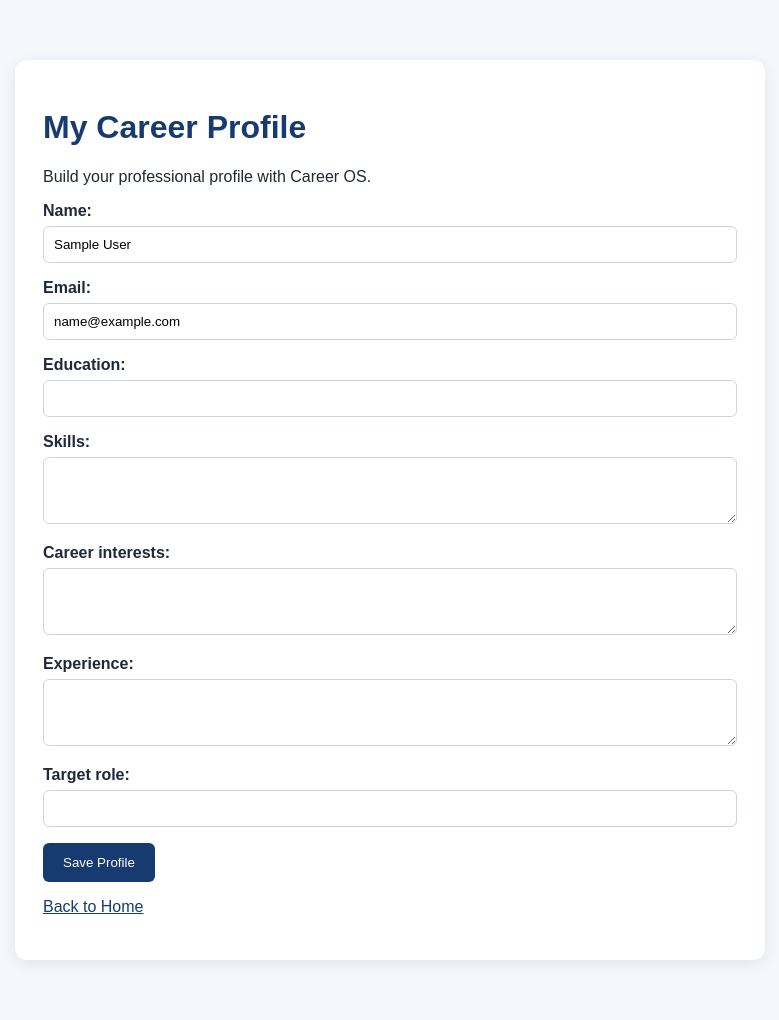
After one commit to mohammedaejas/career-os, a Django app: page /profile/ in a window 1280 px wide. The commit adds this page. Shown: the whole page, without its empty margins (250-1029 px from the left). Run offline with Django 5.2, Linux system fonts and the light colour scheme; the visitor is signed in with stand-in values (Sample User, id 1).

Commit message:
Add candidate profile interface

```diff
--- /dev/null
+++ b/accounts/templates/accounts/profile.html
@@ -0,0 +1,57 @@
+<!DOCTYPE html>
+<html lang="en">
+<head>
+    <meta charset="UTF-8">
+    <meta name="viewport" content="width=device-width, initial-scale=1.0">
+    <title>My Career Profile | Career OS</title>
+    <style>
+        body {
+            font-family: Arial, sans-serif;
+            max-width: 750px;
+            margin: 40px auto;
+            padding: 20px;
+            background: #f4f7fb;
+            color: #1f2937;
+        }
+        .container {
+            background: white;
+            padding: 28px;
+            border-radius: 12px;
+            box-shadow: 0 4px 16px rgba(0,0,0,0.08);
+        }
+        h1 { color: #173b70; }
+        input, textarea, select {
+            width: 100%;
+            box-sizing: border-box;
+            padding: 10px;
+            margin-top: 6px;
+            border: 1px solid #cbd5e1;
+            border-radius: 6px;
+        }
+        label { font-weight: bold; }
+        button {
+            background: #173b70;
+            color: white;
+            border: none;
+            padding: 12px 20px;
+            border-radius: 6px;
+            cursor: pointer;
+        }
+        a { color: #173b70; }
+    </style>
+</head>
+<body>
+    <div class="container">
+        <h1>My Career Profile</h1>
+        <p>Build your professional profile with Career OS.</p>
+
+        <form method="post">
+            {% csrf_token %}
+            {{ form.as_p }}
+            <button type="submit">Save Profile</button>
+        </form>
+
+        <p><a href="{% url 'home' %}">Back to Home</a></p>
+    </div>
+</body>
+</html>
--- a/accounts/urls.py
+++ b/accounts/urls.py
@@ -1,7 +1,7 @@
 from django.urls import path
 from . import views
 
-
 urlpatterns = [
     path("", views.home, name="home"),
+    path("profile/", views.candidate_profile, name="candidate_profile"),
 ]
--- a/templates/home.html
+++ b/templates/home.html
@@ -21,6 +21,7 @@
         |
         <a href="{% url 'register' %}">Register</a>
     {% endif %}
+    <a href="{% url 'candidate_profile' %}">My Profile</a>
 </nav>
 
         <header>
```
